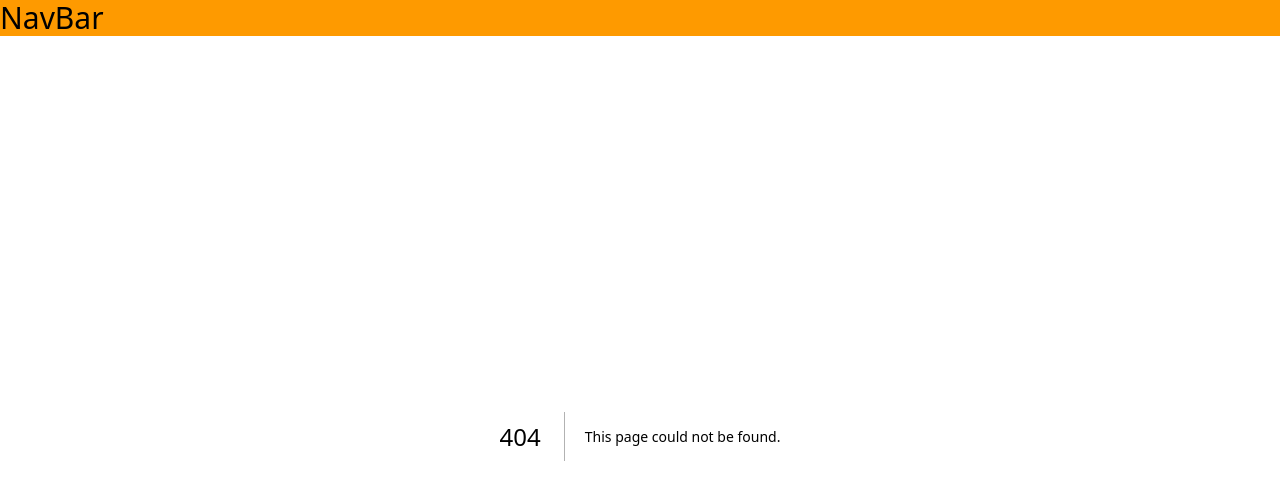
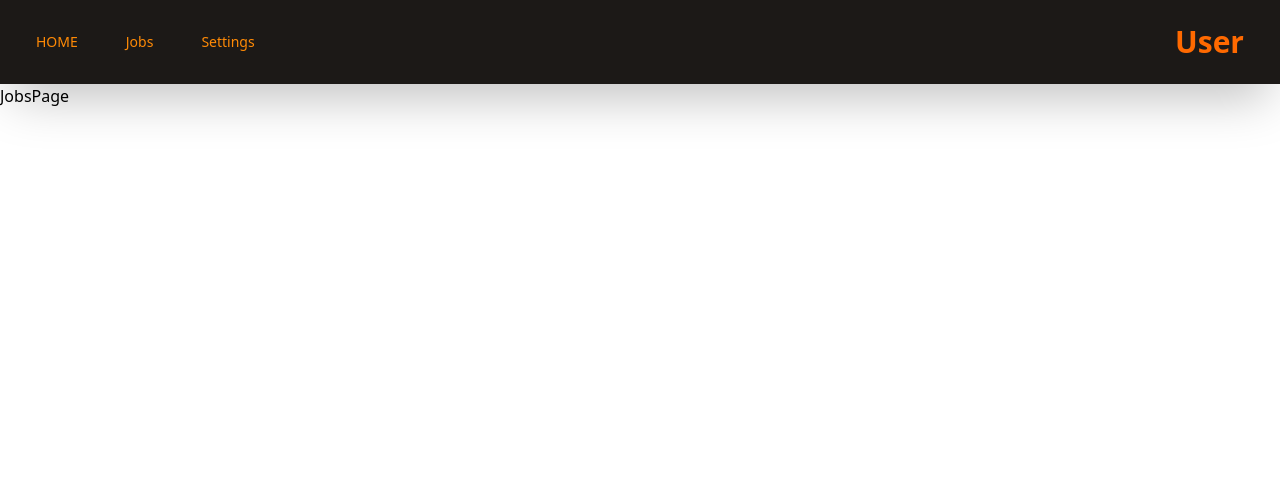
Before and after one commit to martinsalinas0/wt-frontend-next, a Next.js app: page /jobs in a window 1280 px wide. Before the commit this address had no page. Shown: the top 500 px of the page. Built offline with nearby package versions, Linux system fonts and the light colour scheme.

Commit message:
Add Jobs and User pages, enhance NavBar with navigation links

```diff
--- /dev/null
+++ b/src/app/jobs/page.tsx
@@ -0,0 +1,7 @@
+import React from "react";
+
+const JobsPage = () => {
+  return <div>JobsPage</div>;
+};
+
+export default JobsPage;
--- /dev/null
+++ b/src/app/user/page.tsx
@@ -0,0 +1,7 @@
+import React from "react";
+
+const UserPage = () => {
+  return <div>UserPage</div>;
+};
+
+export default UserPage;
--- a/src/components/NavBar.tsx
+++ b/src/components/NavBar.tsx
@@ -1,7 +1,29 @@
+import Link from "next/link";
 import React from "react";
 
 const NavBar = () => {
-  return <div className="bg-amber-500 text-3xl">NavBar</div>;
+  return (
+    <div className="bg-stone-900 text-3xl">
+      <nav className="min-w-auto bg-darkblue shadow-2xl px-6 py-4">
+        <div className="flex justify-between items-center">
+          <div className="flex space-x-6">
+            <p className="text-orange-400 hover:text-orange-800 px-3 py-2 rounded-md text-sm font-medium transition-colors">
+              <Link href="/">HOME</Link>
+            </p>
+            <p className="text-orange-400 hover:text-orange-800 px-3 py-2 rounded-md text-sm font-medium transition-colors">
+              <Link href="/jobs">Jobs</Link>
+            </p>
+            <p className="text-orange-400 hover:text-orange-800 px-3 py-2 rounded-md text-sm font-medium transition-colors">
+              <Link href="/settings">Settings</Link>
+            </p>
+          </div>
+          <div className="text-orange-500 font-bold px-3 py-2">
+            <Link href="/user">User</Link>{" "}
+          </div>
+        </div>
+      </nav>
+    </div>
+  );
 };
 
 export default NavBar;
```
